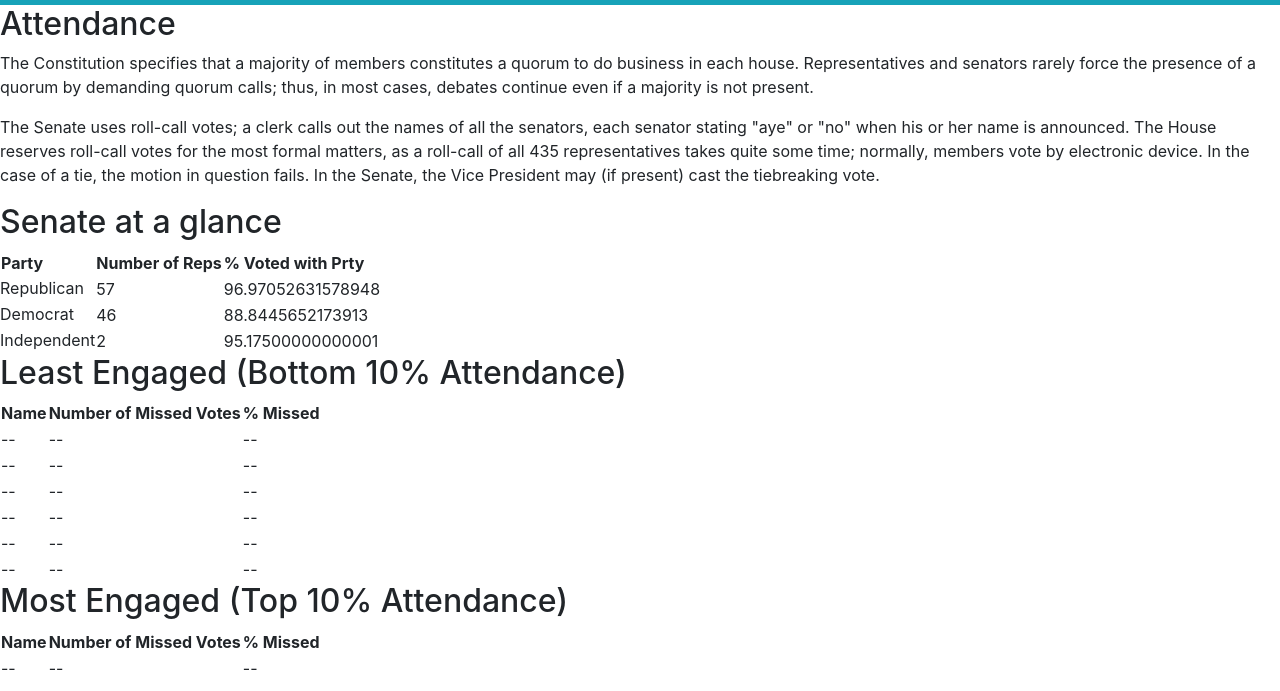
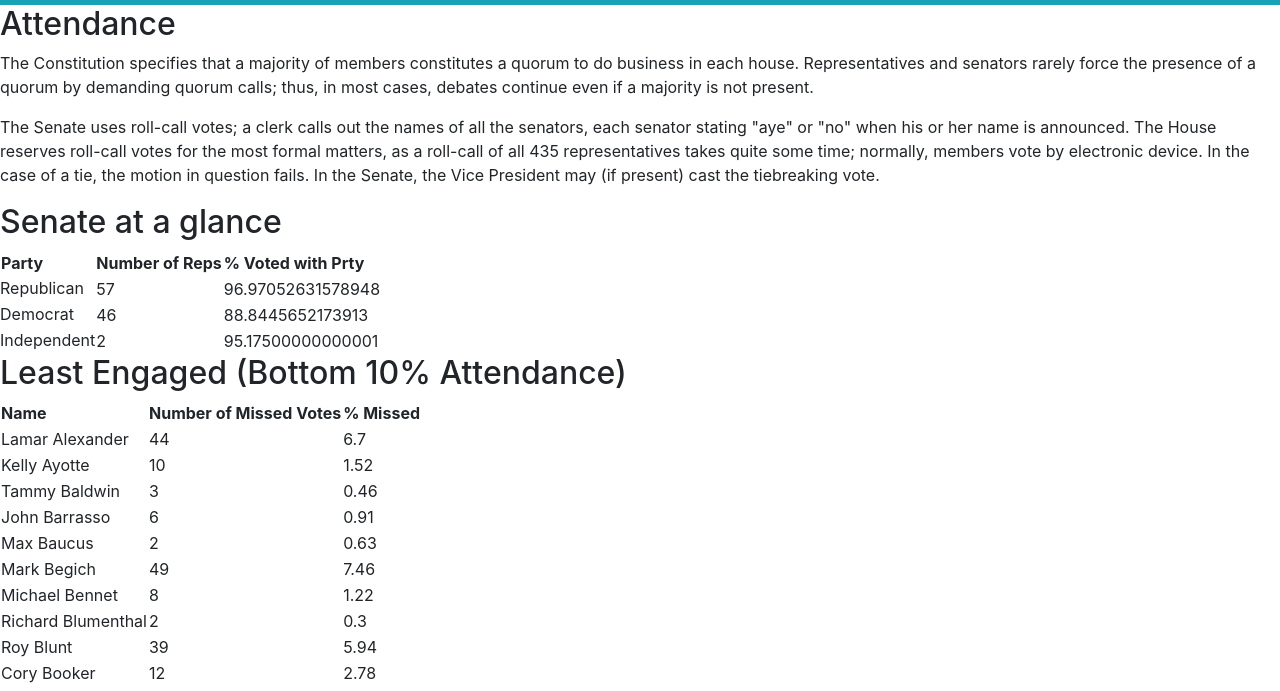
Before and after one commit to druijter/TGIF-project, a plain HTML site: page senate-attendance.html in a window 1280 px wide. Shown: the part 101-792 px from the top of the page. Drawn offline with nearby package versions, Linux system fonts and the light colour scheme; files whose address does not match are found by name.

Commit message:
least engaged attendance for senates is on the page

```diff
--- a/senate-attendance.html
+++ b/senate-attendance.html
@@ -169,37 +169,8 @@
                             <th>% Missed</th>
                         </tr>
                     </thead>
-                    <tbody>
-                        <tr>
-                            <td>--</td>
-                            <td>--</td>
-                            <td>--</td>
-                        </tr>
-                        <tr>
-                            <td>--</td>
-                            <td>--</td>
-                            <td>--</td>
-                        </tr>
-                        <tr>
-                            <td>--</td>
-                            <td>--</td>
-                            <td>--</td>
-                        </tr>
-                        <tr>
-                            <td>--</td>
-                            <td>--</td>
-                            <td>--</td>
-                        </tr>
-                        <tr>
-                            <td>--</td>
-                            <td>--</td>
-                            <td>--</td>
-                        </tr>
-                        <tr>
-                            <td>--</td>
-                            <td>--</td>
-                            <td>--</td>
-                        </tr>
+                    <tbody id="least-attendance-table">
+
                     </tbody>
                 </table>
 
--- a/statistics.js
+++ b/statistics.js
@@ -62,19 +62,20 @@ let senateMembersStatistics = data.results[0].members
 
 //get overall vote statistics//
 let overallVoteStatistics = []
-for(i=0; i<senateMembersStatistics.length; i++){
+for (i = 0; i < senateMembersStatistics.length; i++) {
   overallVoteStatistics.push({
     "name": `${senateMembersStatistics[i].first_name} ${(senateMembersStatistics[i].middle_name || " ")}  ${senateMembersStatistics[i].last_name}`,
-    "missedvotesnum": senateMembersStatistics[i].missed_votes,
-    "missedpct": senateMembersStatistics[i].missed_votes_pct
+    "missedVotesNum": senateMembersStatistics[i].missed_votes,
+    "missedPct": senateMembersStatistics[i].missed_votes_pct
   })
 }
 
-var sortedOnMissedVotes = overallVoteStatistics.sort(function(a, b) {
+var sortedOnMissedVotes = overallVoteStatistics.sort(function (a, b) {
   return parseFloat(b.missedvotesnum) - parseFloat(a.missedvotesnum);
 })
 
-console.log(sortedOnMissedVotes.slice(0,(Math.round(0.1*senateMembersStatistics.length+1))))
+var leastEngaged = sortedOnMissedVotes.slice(0, (Math.round(0.1 * senateMembersStatistics.length + 1)))
+console.log(leastEngaged)
 
 
 
@@ -97,17 +98,17 @@ let statistics = {
       calculateAveragePerParty(democrats, "missed_votes_pct"),
       calculateAveragePerParty(republicans, "missed_votes_pct"),
       calculateAveragePerParty(independents, "missed_votes_pct")
-    ],
+    ]
 
   },
 
 
-  "leastengaged":  overallVoteStatistics,
+  "leastEngaged": leastEngaged,
 
-  "mostengaged": {
+  "mostEngaged": {
     "name": 0,
-    "missedvotesnum": 0,
-    "missedpct": 0
+    "missedVotesNum": 0,
+    "missedPct": 0
   }
 
 }
@@ -142,7 +143,6 @@ function createGlanceTable(tableVariable, dataToShowcolumn2, dataToShowcolumn3)
 
 
 
-
 //create the Senate at a glance table//
 
 let tableBody = document.getElementById("senate-attendance-table")
@@ -163,4 +163,36 @@ if (tableBody2 !== null) {
 
   createGlanceTable(tableBody2, "numberOfRepresentatives", "votedWithParty")
 }
-console.log(statistics)
+
+console.log(statistics.leastEngaged[0])
+
+//set the party statistics function to create the tables//
+function createPartyStatisticsTable (tableVariable, engagement, dataToShowcolumn1, dataToShowcolumn2, dataToShowcolumn3) {
+  for (m = 0; m < statistics[engagement].length; m++) {
+
+
+
+    let tr = document.createElement('tr')
+
+
+
+    tableVariable.appendChild(tr)
+    tr.insertCell().innerHTML = statistics[engagement][m][dataToShowcolumn1]
+    tr.insertCell().innerHTML = statistics[engagement][m][dataToShowcolumn2]
+    tr.insertCell().innerHTML = statistics[engagement][m][dataToShowcolumn3]
+
+
+
+  }
+
+}
+
+
+
+let tableBody3 = document.getElementById("least-attendance-table")
+
+if (tableBody3 !== null) {
+
+
+  createPartyStatisticsTable(tableBody3, "leastEngaged", "name", "missedVotesNum","missedPct")
+}
```
